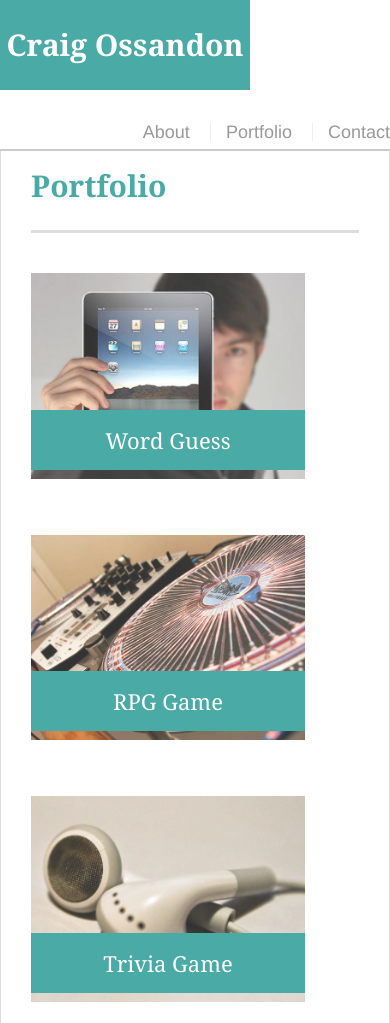
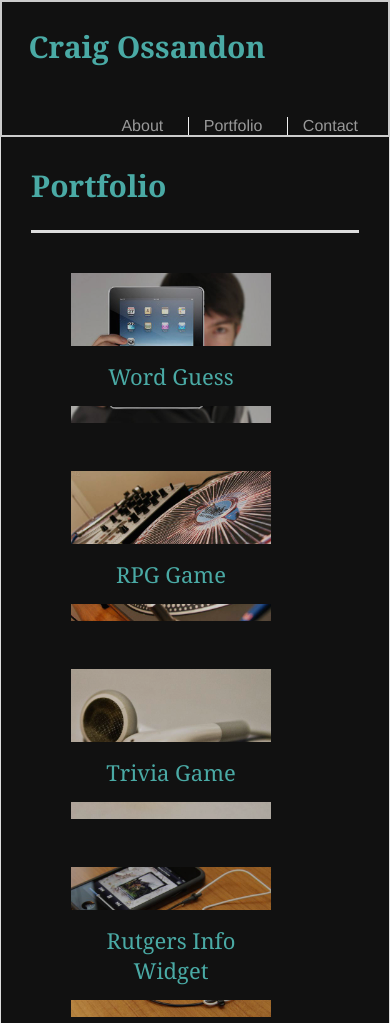
Before and after one commit to Sandman105/Responsive-Portfolio, a plain HTML site: page portfolio.html in a window 390 px wide. Shown: the top 1023 px of the page. Drawn offline with Linux system fonts and the light colour scheme.

Commit message:
more styling updates to 980 768 640

```diff
--- a/assets/css/style.css
+++ b/assets/css/style.css
@@ -1,9 +1,9 @@
 body {
-  font-family: Arial, "Helvetica Neue", Helvetica, sans-serif;
+  font-family: 'Franklin Gothic Medium', 'Arial Narrow', Arial, sans-serif;
   font-size: 18px;
-  line-height: 34px;
+  line-height: 25px;
   color: #777777;
-  background: url("../images/concrete_seamless.png");
+  background: #666666;
 }
 
 * {
@@ -15,7 +15,7 @@ body {
 .container {
   width: 100%;
   max-width: 960px;
-  margin: 0 auto;
+  margin: auto;
   clear: both;
 }
 
@@ -53,7 +53,7 @@ h2, h3 {
   margin: 0 0 30px;
   overflow: auto;
   color: #ffffff;
-  background: #ffffff;
+  background: #111111;
   border-bottom: 2px solid #cccccc;
 }
 
@@ -65,10 +65,10 @@ h2, h3 {
   font-size: 30px;
   font-weight: 700;
   line-height: 90px;
-  color: #ffffff;
+  color: #4aaaa5;
   text-align: center;
   text-decoration: none;
-  background: #4aaaa5;
+  background: #111111;
 }
 
 nav {
@@ -124,7 +124,7 @@ h3, h2 {
   max-width: 960px;
   padding: 30px;
   margin: 0 0 40px;
-  background: #ffffff;
+  background: #111111;
   border: 1px solid #dddddd;
 }
 
@@ -156,9 +156,9 @@ h3, h2 {
   margin-bottom: 0;
   font-weight: 300;
   line-height: 30px;
-  color: #ffffff;
+  color: #4aaaa5;
   text-align: center;
-  background: #4aaaa5;
+  background: #111111;
   border-bottom: 0;
 }
 
@@ -207,23 +207,75 @@ input[type=submit] {
 
 @media screen and (max-width:980px) {
   body {
-    background: #777777;
-    font-family: 'Franklin Gothic Medium', 'Arial Narrow', Arial, sans-serif;
+    font-size: 20px;
+    line-height: 22px;
   }
-
+  /* header */
+  #masthead {
+    padding-left: 30px;
+    background: #111111;
+    border: 2px solid #cccccc;
+  }
+  #logo {
+    background: #111111;
+    color: #4aaaa5;
+  }
+  /* Remember inline-block used to display horizontal navigational links, so a list of items side by side */
+  nav {
+    padding-right: 20px;
+  }
+  nav a {
+    display: inline-block;
+    padding-right: 10px;
+    margin-left: 10px;
+  }
+  /* main */
+  .main-section {
+    background: #111111;
+    margin: 0 0 40px;
+    max-width: 960px;
+  }
+  /* portfolio page */
+  .work h3 {
+    background: #111111;
+    color: #4aaaa5;
+  }
+  /* contact page */
+  input[type=submit] {
+    border: 2px solid #dddddd;
+    color: #4aaaa5;
+    background: #111111;
+  }
 }
 
 @media screen and (max-width: 768px) {
   body {
-    background: #333;
+    background: #666666;
+    font-size: 16px;
+    line-height: 20px;
   }
-  #masthead .container {
-    width: 100%;
+  /* header */
+  #masthead {
+    padding-left: 20px;
+  }
+  nav {
+    padding-right: 20px;
+  }
+  /* portfolio page */
+  .work {
+    margin-left: 40px;
   }
 }
 
 @media screen and (max-width: 640px) {
   body {
-    background: #4aaaa5;
+    background: #666666;
+    font-size: 16px;
+    line-height: 16px;
+  }
+
+  /*portfolio page */
+  .work {
+    width: 200px;
   }
 }
```
